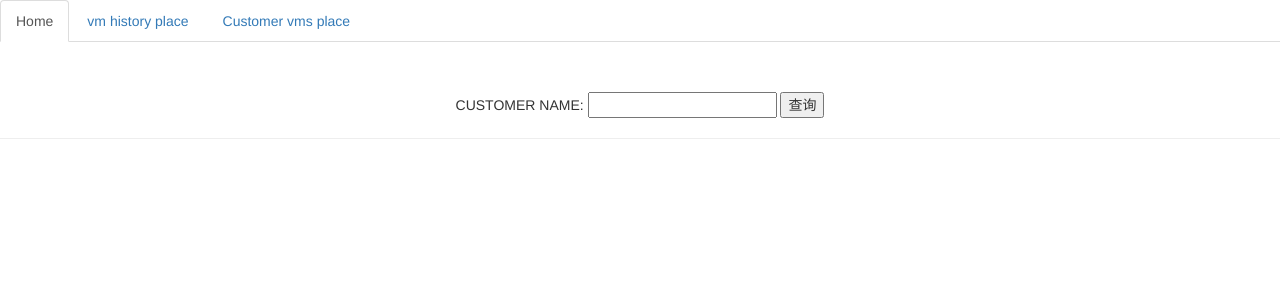
After one commit to Heribertxyf/VM_PLACE, a Django app: page /customer_vms_history/ in a window 1280 px wide. The commit adds this page. Shown: the top 300 px of the page. Run offline with Django 3.2, Linux system fonts and the light colour scheme; some libraries are stand-ins or nearby versions.

Commit message:
add index

```diff
--- a/frontend/customer_vm_search.py
+++ b/frontend/customer_vm_search.py
@@ -1,5 +1,10 @@
 # -*- coding: utf-8 -*-
 from views import *
+
+
+def index(request):
+    data = {}
+    return render(request, "frontend/customer_vm_place.html", data)
 
 
 @csrf_exempt
--- a/frontend/views.py
+++ b/frontend/views.py
@@ -8,3 +8,7 @@ import json
 
 def render_json(data, status=200):
     return HttpResponse(json.dumps(data), content_type="text/json", status=status)
+
+def index(request):
+    data = {}
+    return render(request, "frontend/common.html", data)
--- a/frontend/vm_history_place.py
+++ b/frontend/vm_history_place.py
@@ -4,10 +4,7 @@ from views import *
 
 def index(request):
     data = {}
-    # return render(request, "frontend/vm_place_history.html", data)
-    # return render(request, "frontend/customer_vm_place.html", data)
-    return render(request, "frontend/table_page.html", data)
-    # return render(request, "frontend/end.html", data)
+    return render(request, "frontend/vm_place_history.html", data)
 
 
 @csrf_exempt
--- /dev/null
+++ b/templates/frontend/common.html
@@ -0,0 +1,22 @@
+<!DOCTYPE html>
+<html lang="en">
+<head>
+    <meta charset="UTF-8">
+    <title>VM Search</title>
+    <script src="/static/js/jquery-3.2.1.min.js"></script>
+    <script type="text/javascript" src="/static/js/yp_tool.js"></script>
+    <link type="text/css" href="/static/bootstrap-3.3.7/css/bootstrap.min.css" rel="stylesheet">
+    <link type="text/css" href="/static/bootstrap-3.3.7/css/bootstrap-theme.min.css" rel="stylesheet">
+    <link type="text/css" href="/static/DataTables/datatables.min.css" rel="stylesheet">
+    <script type="text/javascript" src="/static/DataTables/datatables.min.js"></script>
+</head>
+<body>
+<ul class="nav nav-tabs">
+    <li role="presentation" class="active"><a href="#">Home</a></li>
+    <li role="presentation"><a href="/vm_history/">vm history place</a></li>
+    <li role="presentation"><a href="/customer_vms_history/">Customer vms place</a></li>
+</ul>
+{% block vm_history_place %}{% endblock %}
+{% block customer_vm_history_place %}{% endblock %}
+</body>
+</html>
--- a/templates/frontend/customer_vm_place.html
+++ b/templates/frontend/customer_vm_place.html
@@ -0,0 +1,98 @@
+{% extends "frontend/common.html" %}
+{% block customer_vm_history_place %}
+<div style="height: 50px"></div>
+<div align="center">
+    <form>
+        CUSTOMER NAME:
+        <input type="text" id="customer">
+        <input type="button" value="查询" onclick="search(customer)">
+        <p style="color: red;" id="error_msg"></p>
+    </form>
+</div>
+<hr>
+<div align="center">
+    <table id="myTable" class="table-bordered display"></table>
+</div>
+</body>
+<script>
+    function search(customer) {
+        var lang = {
+            "sProcessing": "处理中...",
+            "sLengthMenu": "每页 _MENU_ 项",
+            "sZeroRecords": "没有匹配结果",
+            "sInfo": "当前显示第 _START_ 至 _END_ 项，共 _TOTAL_ 项。",
+            "sInfoEmpty": "当前显示第 0 至 0 项，共 0 项",
+            "sInfoFiltered": "(由 _MAX_ 项结果过滤)",
+            "sInfoPostFix": "",
+            "sSearch": "搜索:",
+            "bFilter": true,
+            "sUrl": "",
+            "sEmptyTable": "表中数据为空",
+            "sLoadingRecords": "载入中...",
+            "sInfoThousands": ",",
+            "oPaginate": {
+                "sFirst": "首页",
+                "sPrevious": "上页",
+                "sNext": "下页",
+                "sLast": "末页",
+                "sJump": "跳转"
+            },
+            "oAria": {
+                "sSortAscending": ": 以升序排列此列",
+                "sSortDescending": ": 以降序排列此列"
+            }
+
+        };
+        var table = $('#myTable').DataTable({
+            language: lang,
+            autoWidth: false,
+            stripeClasses: ["odd", "even"],
+            processing: true,
+            serverSide: true,
+            destroy: true,
+            searching: true,
+            bSort:false,
+            orderMulti: false,
+            order: [],
+            aLengthMenu: [10,15,20],
+            renderer: "bootstrap",
+            pagingType: "simple_numbers",
+            columnDefs: [{
+            }],
+            ajax: function (data, callback, settings) {
+                var param = {};
+                param.size = data.length;
+                param.page = (data.start / data.length)+1;
+                param.search = data.search.value;
+                param.customer = customer.value;
+                $.ajax({
+                    type: "GET",
+                    url: '/customer_vm_search/',
+                    data: param,
+                    dataType: "json",
+                    success: function (result) {
+                        {#alert("done get");#}
+                        $('#error_msg').html(result["error_msg"]);
+                        setTimeout(function () {
+                            var returnData = {};
+                            returnData.draw = data.draw;
+                            returnData.recordsTotal = result.total;
+                            returnData.recordsFiltered = result.total;
+                            returnData.data = result.data;
+                            callback(returnData);
+                        }, 200);
+                    }
+                });
+            },
+            columns: [
+                { title: "id" },
+                { title: "vm_name" },
+                { title: "host_name" },
+            ],
+
+        });
+    }
+
+
+</script>
+{% endblock %}
--- a/vm_place/urls.py
+++ b/vm_place/urls.py
@@ -15,11 +15,13 @@ Including another URLconf
 """
 from django.conf.urls import url
 from django.contrib import admin
-from frontend import vm_history_place, customer_vm_search
+from frontend import views, vm_history_place, customer_vm_search
 
 urlpatterns = [
     url(r'^admin/', admin.site.urls),
-    url(r'^$', vm_history_place.index),
+    url(r'^$', views.index),
+    url(r'^vm_history/$', vm_history_place.index),
+    url(r'^customer_vms_history/$', customer_vm_search.index),
     url(r'^search/$', vm_history_place.vm_place_search),
     url(r'^do_search/$', vm_history_place.do_search),
     url(r'^customer_vm_search/$', customer_vm_search.do_search),
```
Also changed, not shown: templates/frontend/table_page.html (+1 -6 lines), templates/frontend/vm_place_history.html (+3 -10 lines).
